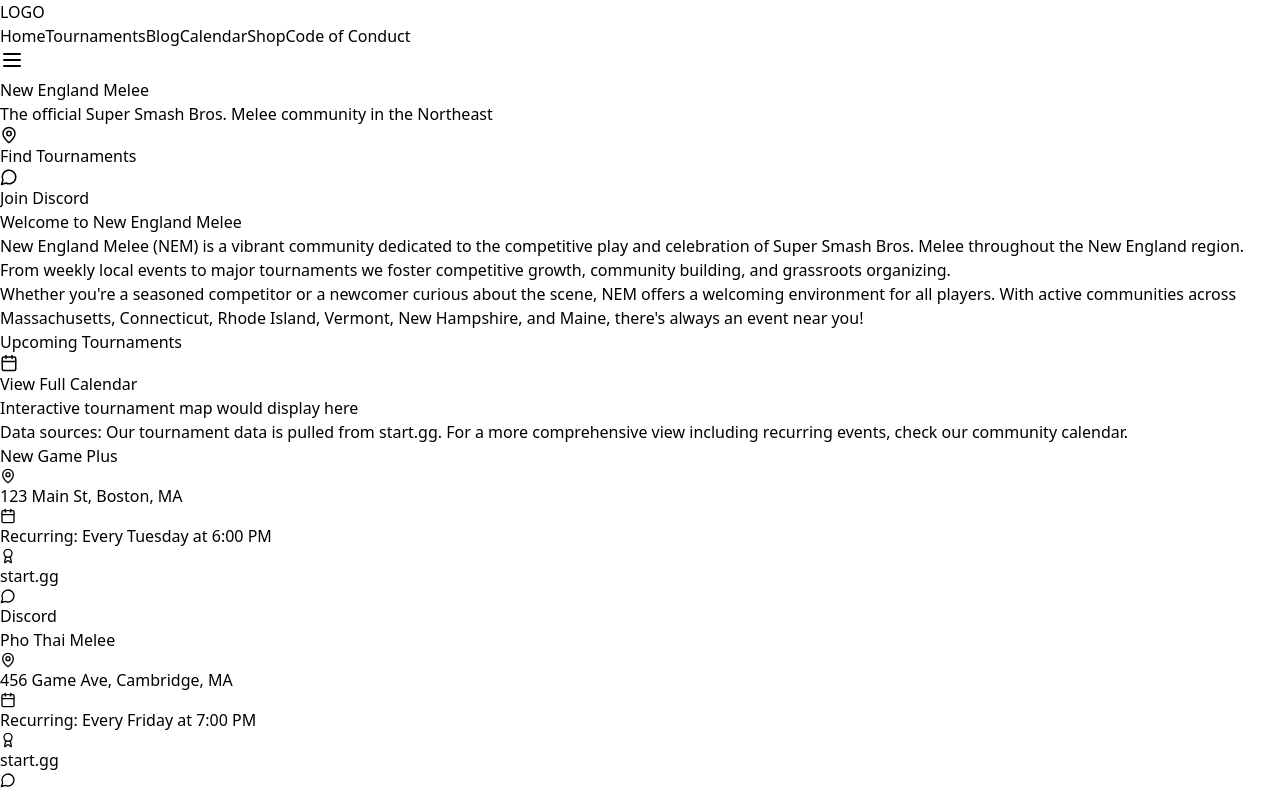
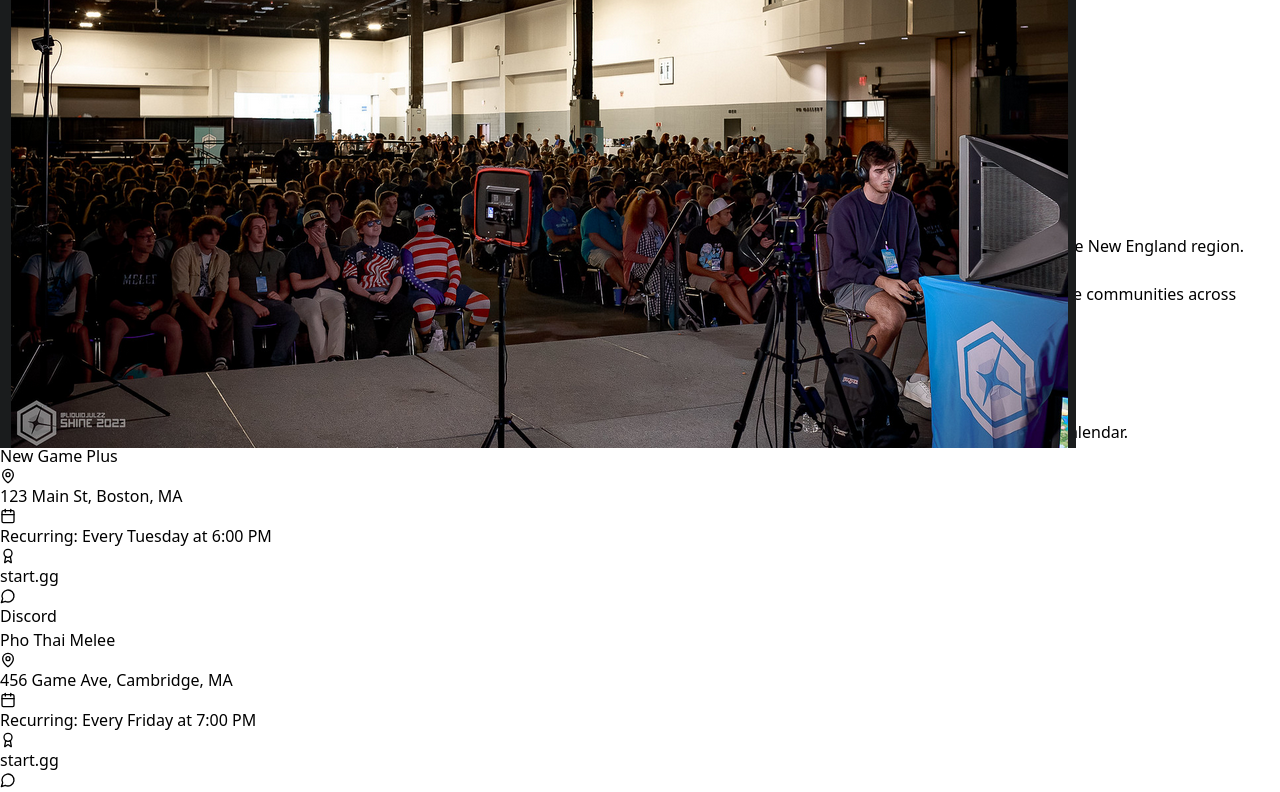
Before and after one commit to JoshDesmond/NewEnglandMelee, a React (Vite) app: page /blog in a window 1280 px wide. Shown: the top 792 px of the page. Built offline with nearby package versions, Linux system fonts and the light colour scheme.

Commit message:
Adds banner image

```diff
--- a/src/components/layout/Header.tsx
+++ b/src/components/layout/Header.tsx
@@ -1,28 +1,41 @@
-import React, { useState } from 'react';
+import React, { useState, useEffect } from 'react';
 import { Menu, X, MapPin, MessageCircle } from 'lucide-react';
 import Navigation from './Navigation';
+import bannerImg from '../../assets/banner.png';
 
 const Header: React.FC = () => {
   const [mobileMenuOpen, setMobileMenuOpen] = useState(false);
+  const [isLoaded, setIsLoaded] = useState(false);
+
+  useEffect(() => {
+    const img = new window.Image();
+    img.src = bannerImg;
+    img.onload = () => setIsLoaded(true);
+  }, []);
 
   return (
     <header className="relative h-96">
+      {/* Blurred background image only */}
       <div
-        className="absolute inset-0 bg-cover bg-center"
-        style={{
-          backgroundImage: 'url("/api/placeholder/1200/600")',
-          filter: 'blur(4px) brightness(0.7)'
-        }}
-      />
-      <div className="absolute inset-0 bg-black bg-opacity-50" />
-      <div className="relative z-10 flex items-center justify-between px-6 py-4">
+        className="absolute inset-0 z-0"
+        aria-hidden="true"
+      >
+        <img
+          src={bannerImg}
+          alt="New England Melee banner background"
+          className={`w-full h-full object-cover object-center blur-sm transition-opacity duration-300 ${isLoaded ? 'opacity-100' : 'opacity-0'}`}
+          style={{ position: 'absolute', inset: 0 }}
+        />
+      </div>
+      {/* Overlay for darkening, no blur */}
+      <div className="absolute inset-0 bg-black bg-opacity-40 z-10 pointer-events-none" />
+      {/* Header bar and nav */}
+      <div className="relative z-20 flex items-center justify-between px-6 py-4">
         <div className="flex items-center">
           <span className="text-white text-2xl font-bold">LOGO</span>
         </div>
-
         {/* Desktop Navigation */}
         <Navigation className="hidden md:flex items-center space-x-8" />
-
         {/* Mobile menu button */}
         <div className="md:hidden">
           <button
@@ -33,7 +46,6 @@
           </button>
         </div>
       </div>
-
       {/* Mobile Navigation */}
       {mobileMenuOpen && (
         <div className="absolute top-16 right-0 z-20 w-64 bg-gray-900 bg-opacity-95 p-4 rounded-bl-lg shadow-lg">
@@ -43,13 +55,10 @@
           />
         </div>
       )}
-
-      {/* Hero Title */}
-      <div className="absolute inset-0 flex flex-col items-center justify-center text-center px-4">
-        <h1 className="text-4xl md:text-6xl font-extrabold text-white mb-4">New England Melee</h1>
-        <p className="text-xl md:text-2xl font-medium text-gray-200 max-w-3xl">
-          The official Super Smash Bros. Melee community in the Northeast
-        </p>
+      {/* Hero Title and Actions - no blur or opacity */}
+      <div className="absolute inset-0 flex flex-col items-center justify-center text-center px-4 z-30">
+        <h1 className="text-4xl md:text-6xl font-extrabold text-white mb-4 drop-shadow-lg">New England Melee</h1>
+        <p className="text-xl md:text-2xl font-medium text-gray-200 max-w-3xl drop-shadow">The official Super Smash Bros. Melee community in the Northeast</p>
         <div className="flex flex-wrap justify-center gap-4 mt-8">
           <a href="#tournaments" className="bg-blue-600 hover:bg-blue-700 text-white font-bold py-3 px-6 rounded-lg transition shadow-lg flex items-center">
             <MapPin className="mr-2" size={18} />
```
Also changed, not shown: src/assets/banner.png (added).
